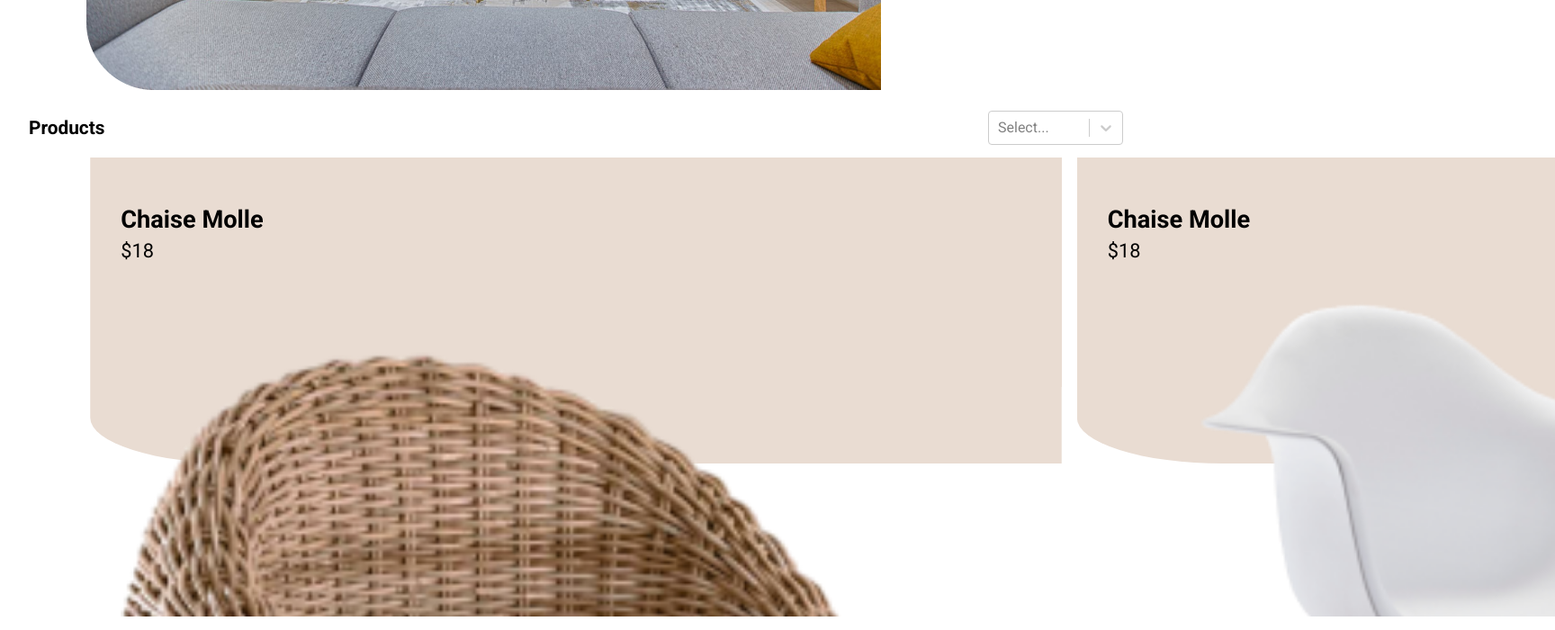
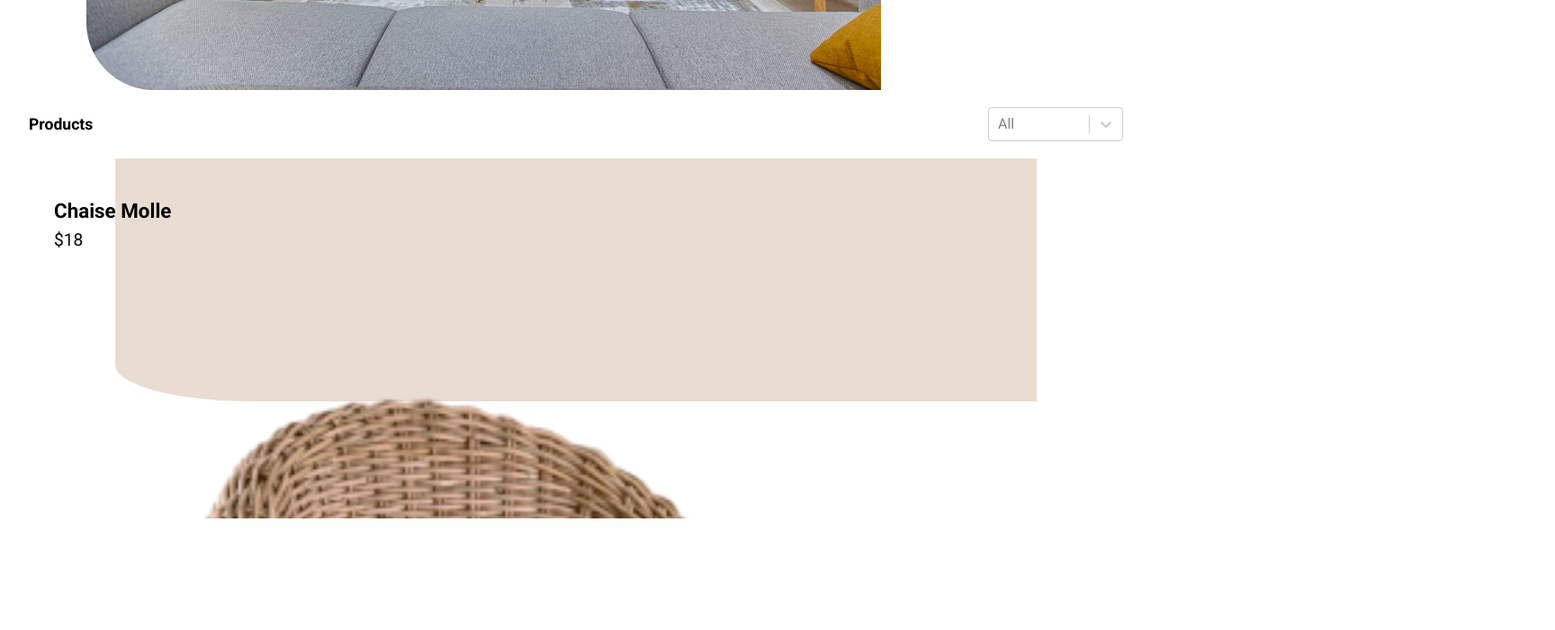
Before and after one commit to Khabub/webdev-learning-shpx, a React (Create React App) app: page / in a window 1280 px wide. Shown: the part 620-1320 px from the top of the page at 90% size, 1728 px wide, since content can reach past the window. Built offline with nearby package versions, Linux system fonts and the light colour scheme.

Commit message:
swiping done

```diff
--- a/src/components/Layout/Products/Products.js
+++ b/src/components/Layout/Products/Products.js
@@ -12,6 +12,7 @@ const list = productsList.map((val) => (
       price={val.price}
       image={val.image}
       type={val.type}
+      positiony={val.positiony}
     ></Card>
   </SwiperSlide>
 ));
@@ -19,8 +20,8 @@ const list = productsList.map((val) => (
 const Products = () => {
   return (
     <Swiper
-      slidesPerView={2}
-      spaceBetween={10}
+      slidesPerView={1}
+      spaceBetween={50}
       centeredSlides={true}
       grabCursor={true}
     >
--- a/src/components/Layout/Products/Products.styles.css
+++ b/src/components/Layout/Products/Products.styles.css
@@ -1,8 +1,7 @@
 .swiper {
   width: 100%;
-  height: 300px;
-  transform: scale(170%);
-  margin-top: 7rem;
+  height: 400px;
+  margin-top: 1rem;
 
 }
 
--- a/src/components/Layout/ProductsFilter/ProductsFilter.js
+++ b/src/components/Layout/ProductsFilter/ProductsFilter.js
@@ -14,6 +14,7 @@ const customStyles = {
     width: 150,
   }),
 
+
 }
 
 const ProductsFilter = () => {
@@ -21,7 +22,7 @@ const ProductsFilter = () => {
     <S.Container>
       <h1>Products</h1>
       <S.Select>
-        <Select options={options} styles={customStyles} isSearchable={false}/>
+        <Select options={options} placeholder={"All"} styles={customStyles} isSearchable={false}/>
       </S.Select>
     </S.Container>
   );
--- a/src/components/Layout/ProductsFilter/ProductsFilter.styles.js
+++ b/src/components/Layout/ProductsFilter/ProductsFilter.styles.js
@@ -8,7 +8,7 @@ export const Container = styled.div`
   z-index: 10;
 
   h1 {
-    font-size: 1.3rem;
+    font-size: 1.1rem;
     margin-left: 2rem;
   }
 `;
--- a/src/components/UI/Card/Card.js
+++ b/src/components/UI/Card/Card.js
@@ -2,10 +2,10 @@ import * as S from "./Card.styles";
 
 const Card = (props) => {
   return (
-    <S.Container>
+    <S.Container positiony={props.positiony}>
       <h1>{props.name}</h1>
       <p>{`$${props.price}`}</p>
-      <img src={props.image} alt="product" />
+      <img src={props.image} alt="product"/>
     </S.Container>
   );
 };
--- a/src/components/UI/Card/Card.styles.js
+++ b/src/components/UI/Card/Card.styles.js
@@ -2,31 +2,31 @@ import styled from "styled-components";
 
 export const Container = styled.div`
   background-color: rgb(233, 220, 210);
-
   border-bottom-left-radius: 15%;
-  height: 200px;
-
+  height: 270px;
+  width: 80vw;
+  margin: 0 auto;
 
   h1 {
     position: absolute;
-    font-size: 1rem;
-    top: 20px;
-    left: 20px;
+    font-size: 1.4rem;
+    top: 30px;
+    left: 60px;
   }
 
   p {
     position: absolute;
-    top: 40px;
-    left: 20px;
-    font-size: 0.8rem;
+    top: 60px;
+    left: 60px;
+    font-size: 1.2rem;
   }
 
   img {
     position: absolute;
     width: 80%;
     height: auto;
-    top: 95px;
-    left: 20px;
-    z-index: 50;
+    top: ${props => props.positiony || "80px"};
+    left: 40px;
+    transform: scale(70%);
   }
 `;
--- a/src/store/product-list.js
+++ b/src/store/product-list.js
@@ -5,6 +5,7 @@ export const productsList = [
     price: 18,
     image: require("../assets/chair_1.png"),
     type: "chair",
+    positiony: "30px",
   },
   {
     id: 1,
```
